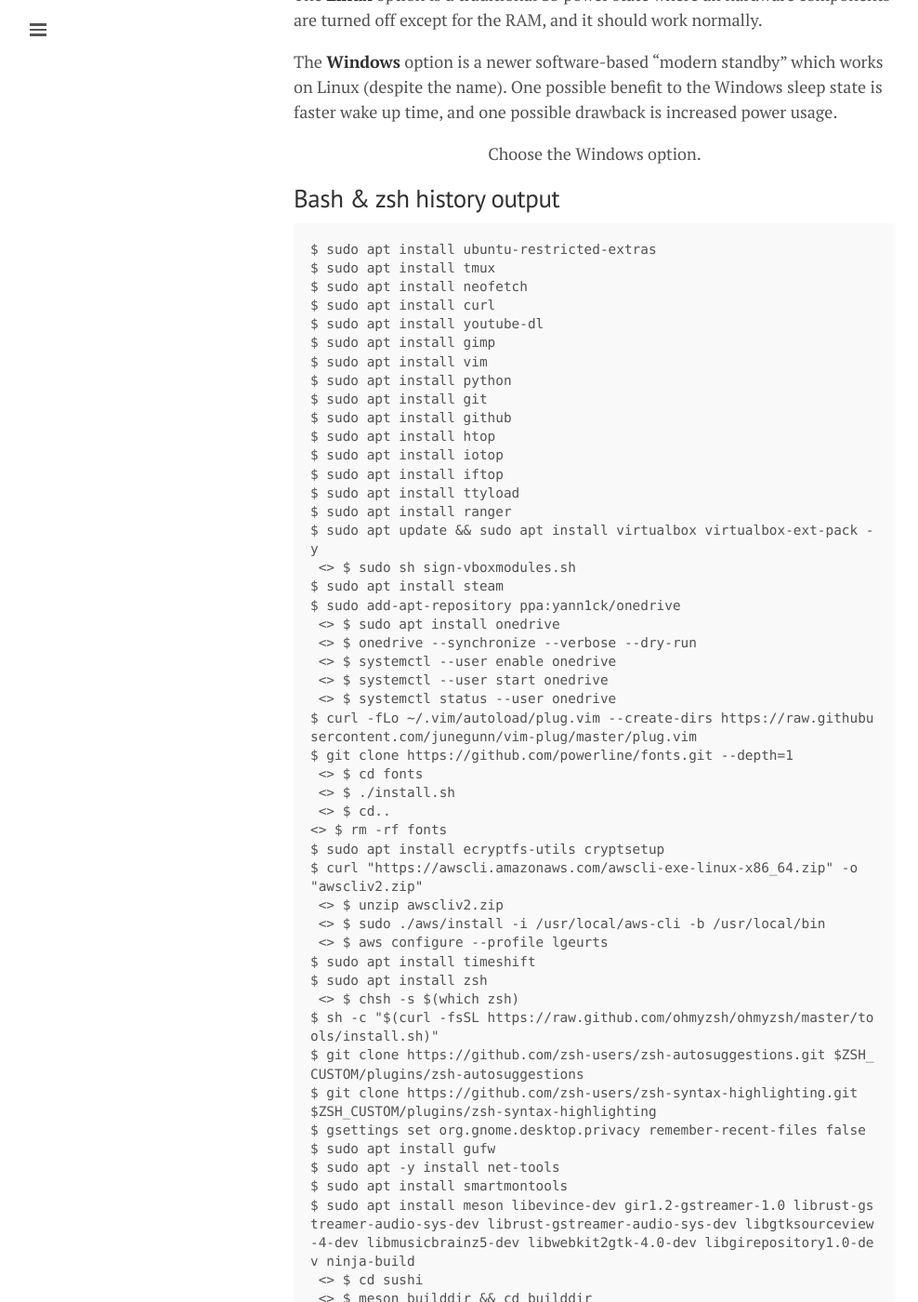
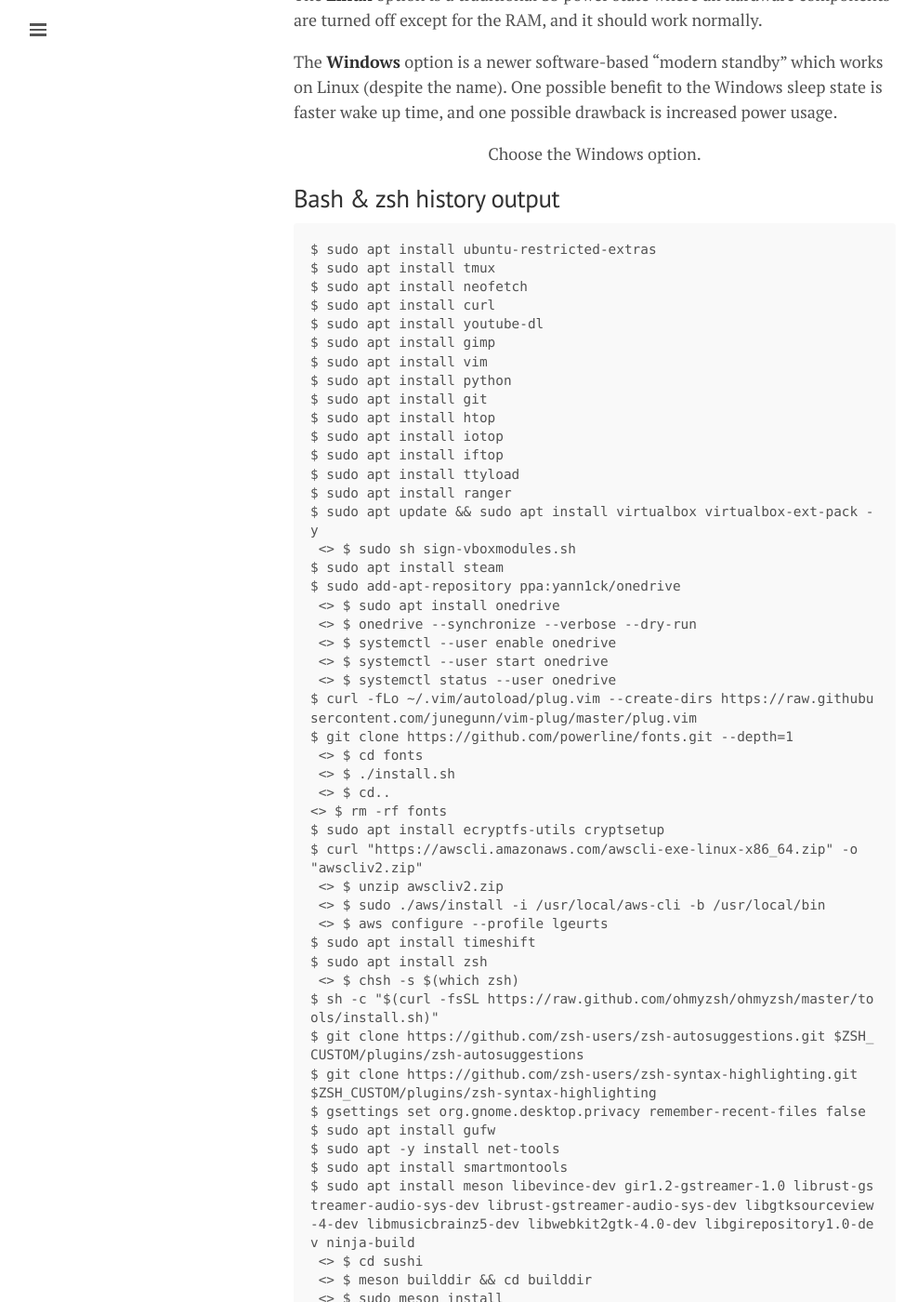
Before and after one commit to lgeurts/lgeurts.github.io, a Jekyll site: the page built from _posts/2021-10-15-ubuntu-setup-notes-for-x1-carbon-gen8.md, in a window 1280 px wide and 1400 px high, scrolled down 892 px. Shown: the whole window at 93% size, without its empty margins (0-988 px from the left). Built offline with Jekyll 4.4.1, drawn with Linux system fonts in a browser that asks for light colours; nearby versions of some CDN libraries; comment, search, counter and statistics services are not loaded; some of the changed text lies outside the part shown.

Commit message:
Update 2021-10-15-ubuntu-setup-notes-for-x1-carbon-gen8.md

```diff
--- a/_posts/2021-10-15-ubuntu-setup-notes-for-x1-carbon-gen8.md
+++ b/_posts/2021-10-15-ubuntu-setup-notes-for-x1-carbon-gen8.md
@@ -32,7 +32,6 @@
 $ sudo apt install vim
 $ sudo apt install python
 $ sudo apt install git
-$ sudo apt install github
 $ sudo apt install htop
 $ sudo apt install iotop
 $ sudo apt install iftop
```
